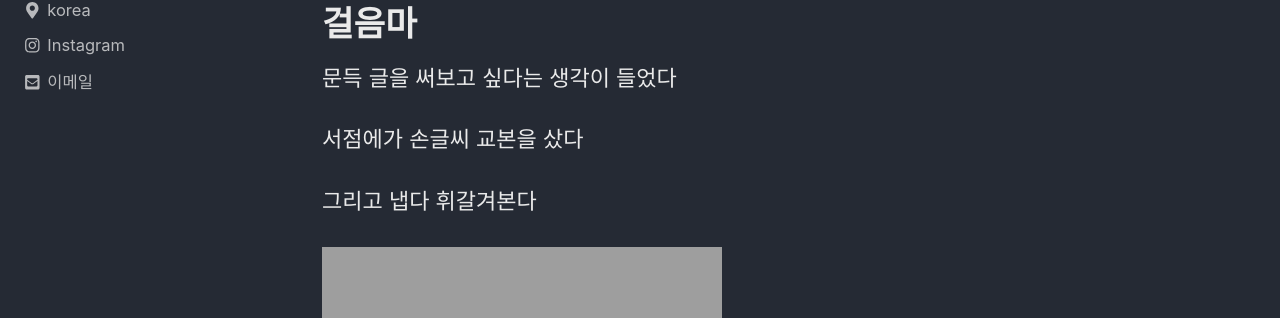
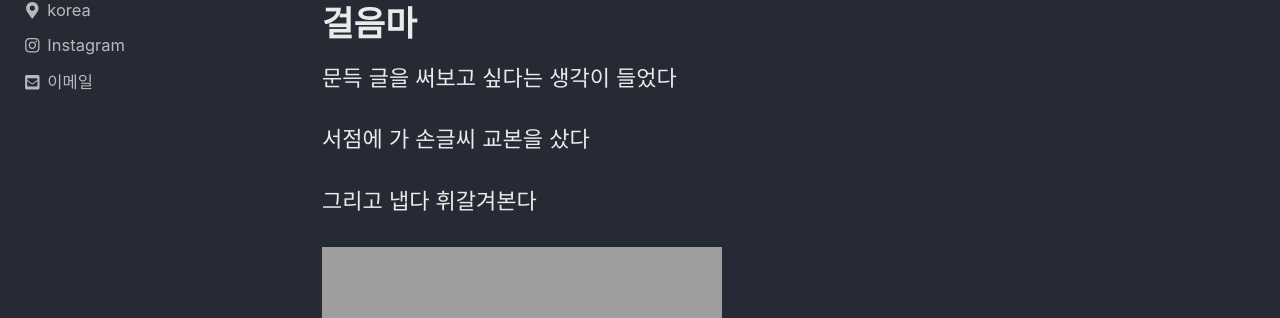
Before and after one commit to bighaeil/bighaeil.github.io, a Jekyll site: the page built from _posts/write/2023-08-13-toddling.md, in a window 1280 px wide and 900 px high. Shown: the part 217-535 px from the top of the window. Built offline with Jekyll 4.4.1, drawn with Linux system fonts in a browser that asks for light colours; cached includes are drawn as plain includes; nearby versions of some CDN libraries; comment, search, counter and statistics services are not loaded.

```diff
--- a/_posts/write/2023-08-13-toddling.md
+++ b/_posts/write/2023-08-13-toddling.md
@@ -9,7 +9,7 @@ last_modified_at: 2023-08-13T17:00:00
 
 문득 글을 써보고 싶다는 생각이 들었다
 
-서점에가 손글씨 교본을 샀다
+서점에 가 손글씨 교본을 샀다
 
 그리고 냅다 휘갈겨본다
 
```
